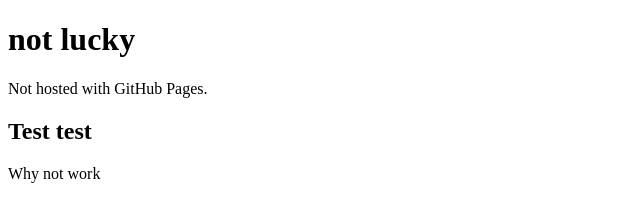
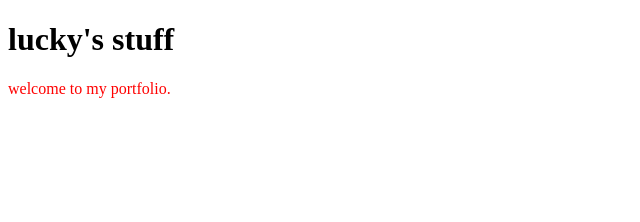
Before and after one commit to luckyo7/discord-webhook-proxy, a plain HTML site: page index.html in a window 1280 px wide. Shown: the whole page, without its empty margins (0-640 px from the left). Drawn offline with Linux system fonts and the light colour scheme.

Commit message:
Update index.html

```diff
--- a/index.html
+++ b/index.html
@@ -1,9 +1,7 @@
 <!DOCTYPE html>
 <html>
 <body>
-<h1>not lucky</h1>
-<p>Not hosted with GitHub Pages.</p>
-<h2>Test test</h1>
-<p>Why not work</p>
+<h1>lucky's stuff</h1>
+<p style="color:red;">welcome to my portfolio.</p>
 </body>
 </html>
```
